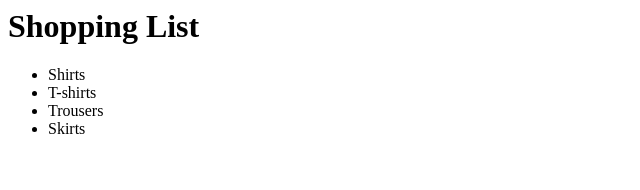
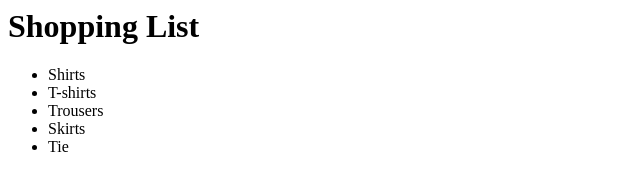
Before and after one commit to RashikaSharma/NewGitHub, a plain HTML site: page Index.html in a window 1280 px wide. Shown: the full height of the page, 0-640 px from the left. Drawn offline with Linux system fonts and the light colour scheme.

Commit message:
Update Index.html

```diff
--- a/Index.html
+++ b/Index.html
@@ -4,4 +4,5 @@
 <li>T-shirts</li>
 <li>Trousers</li>
 <li>Skirts</li>
+<li>Tie</li>
 </ul>
```
